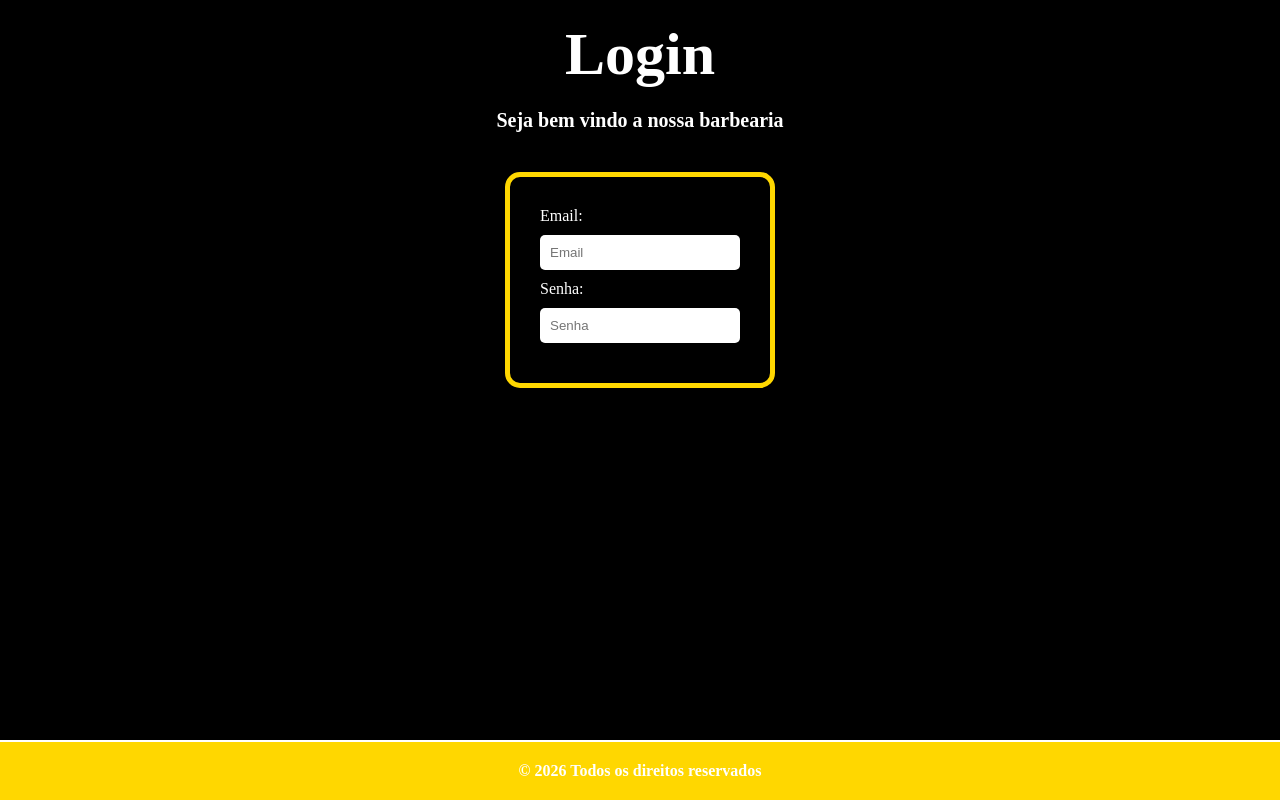
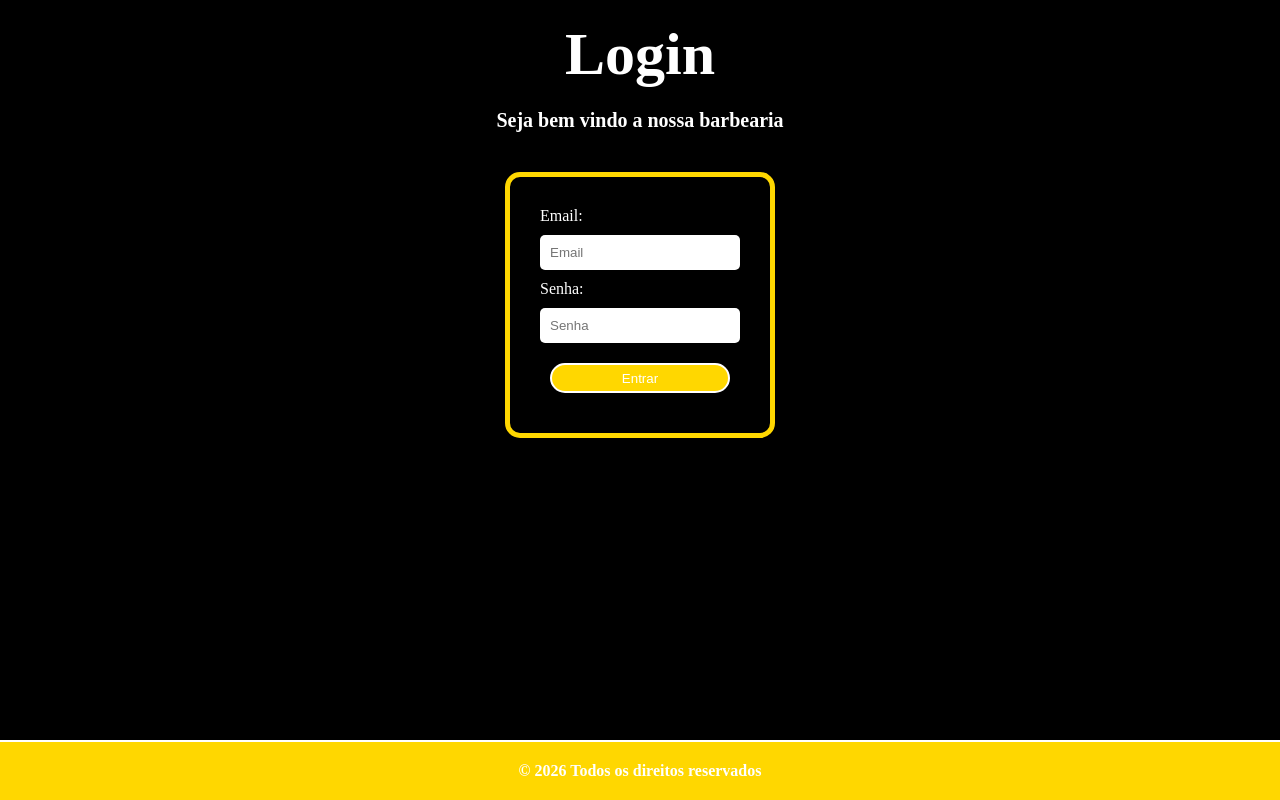
Before and after one commit to Ryang114/gerenciador-barbearia-frontend, a React app: page /login in a window 1280 px wide. Built offline with nearby package versions, Linux system fonts and the light colour scheme; the HTML template or start-up script is replaced by a standard one.

Commit message:
fazendo pagina login obs:ainda n terminada

```diff
--- a/src/components/Botao.jsx
+++ b/src/components/Botao.jsx
@@ -1,7 +1,7 @@
 import './botao.css'
 function Botao(props) {
     return (
-        <button className="botao" onClick={props.aoClicar}>
+        <button className="botao" type={props.tipo} onClick={props.aoClicar}>
             {props.texto}
         </button>
     );
--- a/src/components/botao.css
+++ b/src/components/botao.css
@@ -1,4 +1,4 @@
-button {
+.botao {
     color: var(--secondary-color);
     background-color: var(--terciary-color);
     border: 2px solid var(--secondary-color);
@@ -9,6 +9,6 @@ button {
     cursor: pointer;
 }
 
-button:hover{
-  transform: scale(1.2);
+.botao:hover {
+    transform: scale(1.1);
 }
--- a/src/pages/login.jsx
+++ b/src/pages/login.jsx
@@ -1,4 +1,5 @@
 import Footer from '../components/footer';
+import Botao from '../components/Botao';
 import './login.css'
 
 function Login() {
@@ -16,7 +17,7 @@ function Login() {
                 <input type="email" placeholder='Email' />
                 <span>Senha:</span>
                 <input type='password' placeholder='Senha'></input>
-
+                <Botao texto='Entrar' tipo='submit' />
             </form>
 
             <Footer />
```
Lines whose indentation alone changed are shown as unchanged.
